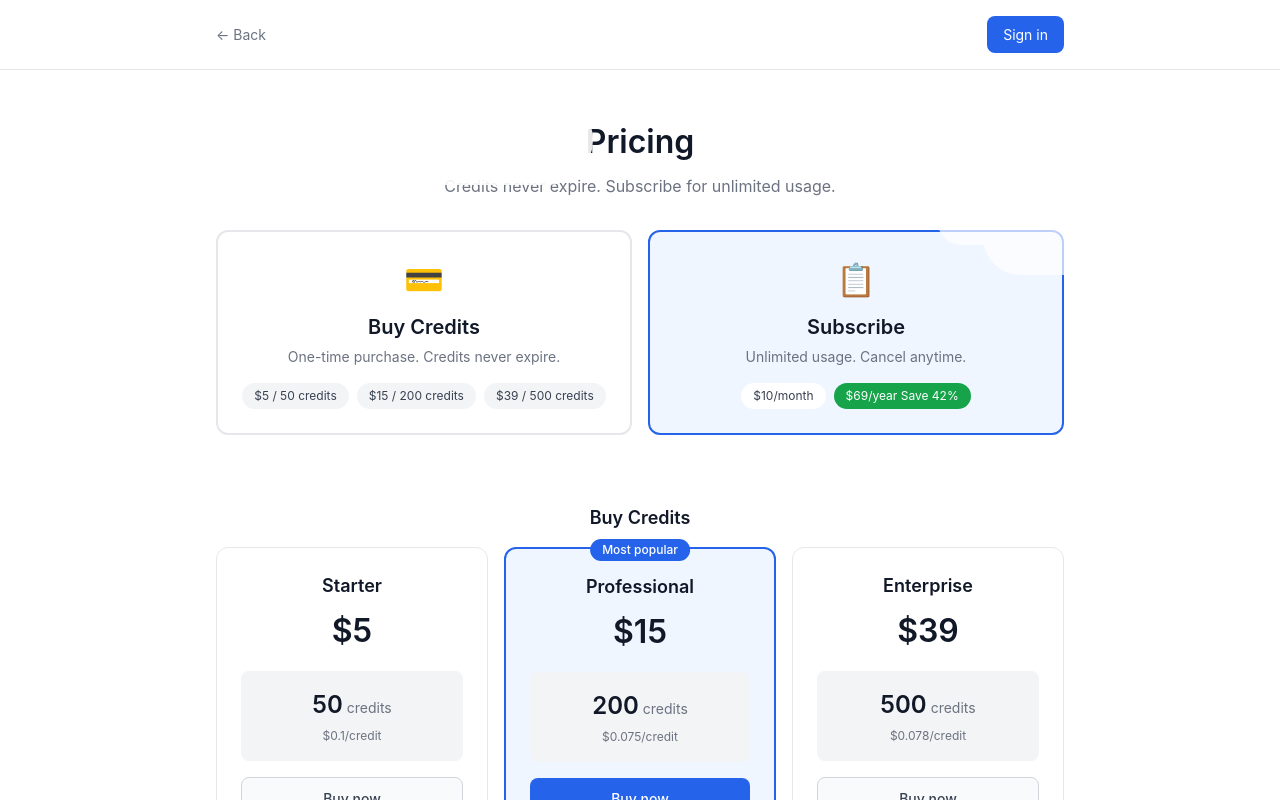
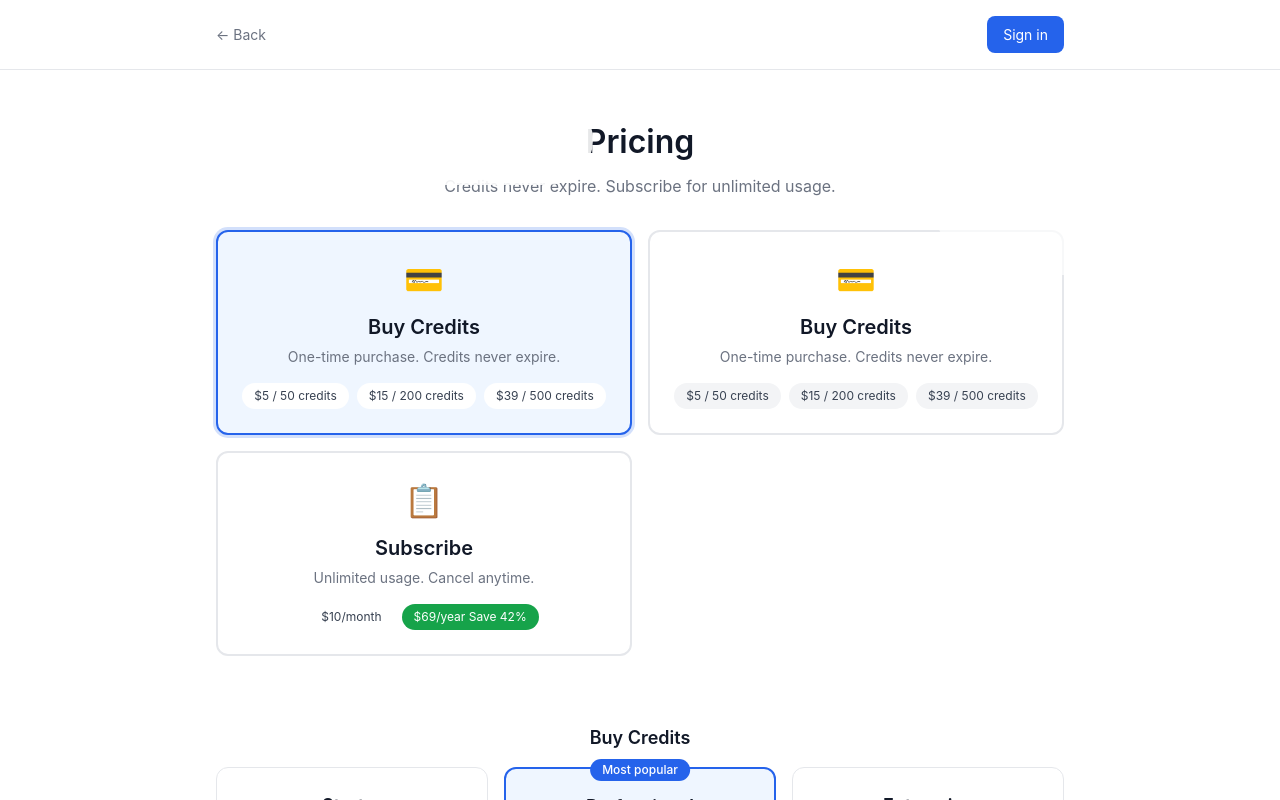
Before and after one commit to yudellardenkzlu8607-beep/image-background-remover, a Next.js app: page /pricing in a window 1280 px wide. Shown: the top 800 px of the page. Built offline with nearby package versions, Linux system fonts and the light colour scheme; no server answers.

Commit message:
feat: 定价页卡片根据滚动位置高亮显示,点击平滑滚动到对应区域

```diff
--- a/src/app/pricing/page.tsx
+++ b/src/app/pricing/page.tsx
@@ -1,6 +1,6 @@
 'use client';
 
-import { useState, useEffect } from 'react';
+import { useState, useEffect, useRef } from 'react';
 import Link from 'next/link';
 
 const creditPackages = [
@@ -49,9 +49,12 @@ const subscriptionPlans = [
 export default function Pricing() {
   const [session, setSession] = useState<any>(null);
   const [billingCycle, setBillingCycle] = useState<'monthly' | 'yearly'>('monthly');
+  const [activeSection, setActiveSection] = useState<'credits' | 'subscription'>('credits');
   const [showCheckout, setShowCheckout] = useState(false);
   const [selectedItem, setSelectedItem] = useState<any>(null);
   const [email, setEmail] = useState('');
+  const creditsRef = useRef<HTMLDivElement>(null);
+  const subscriptionRef = useRef<HTMLDivElement>(null);
 
   useEffect(() => {
     fetch('/api/auth/session')
@@ -61,6 +64,24 @@ export default function Pricing() {
         if (data?.user?.email) setEmail(data.user.email);
       })
       .catch(console.error);
+  }, []);
+
+  // Track scroll position to highlight active section
+  useEffect(() => {
+    const handleScroll = () => {
+      const creditsTop = creditsRef.current?.getBoundingClientRect().top || 0;
+      const subscriptionTop = subscriptionRef.current?.getBoundingClientRect().top || 0;
+
+      if (creditsTop <= 150 && creditsTop > subscriptionTop - 400) {
+        setActiveSection('credits');
+      } else if (subscriptionTop <= 150) {
+        setActiveSection('subscription');
+      }
+    };
+
+    window.addEventListener('scroll', handleScroll);
+    handleScroll();
+    return () => window.removeEventListener('scroll', handleScroll);
   }, []);
 
   const handleGetStarted = (item: any, type: string) => {
@@ -122,14 +143,42 @@ export default function Pricing() {
           <p style={{ fontSize: '16px', color: '#6b7280' }}>Credits never expire. Subscribe for unlimited usage.</p>
         </div>
 
-        {/* Two Big Buttons - Click to scroll */}
+        {/* Two Big Buttons - Click to scroll, highlight based on scroll position */}
         <div style={{ display: 'grid', gridTemplateColumns: '1fr 1fr', gap: '16px', marginBottom: '48px' }}>
-          <a href="#credits" style={{
-            borderRadius: '12px', padding: '24px',
-            border: '2px solid #e5e7eb', backgroundColor: 'white',
-            textAlign: 'center', textDecoration: 'none',
-            transition: 'all 0.2s'
-          }}>
+          <a
+            href="#credits-anchor"
+            onClick={(e) => { e.preventDefault(); creditsRef.current?.scrollIntoView({ behavior: 'smooth' }); }}
+            style={{
+              borderRadius: '12px', padding: '24px',
+              border: activeSection === 'credits' ? '2px solid #2563eb' : '2px solid #e5e7eb',
+              backgroundColor: activeSection === 'credits' ? '#eff6ff' : 'white',
+              textAlign: 'center', textDecoration: 'none',
+              transition: 'all 0.2s',
+              boxShadow: activeSection === 'credits' ? '0 0 0 3px rgba(37, 99, 235, 0.2)' : 'none'
+            }}
+          >
+            <div style={{ fontSize: '32px', marginBottom: '8px' }}>💳</div>
+            <h3 style={{ fontSize: '20px', fontWeight: '600', color: '#111827', marginBottom: '4px' }}>Buy Credits</h3>
+            <p style={{ fontSize: '14px', color: '#6b7280', marginBottom: '16px' }}>One-time purchase. Credits never expire.</p>
+            <div style={{ display: 'flex', gap: '8px', justifyContent: 'center', flexWrap: 'wrap' }}>
+              <span style={{ padding: '4px 12px', backgroundColor: activeSection === 'credits' ? 'white' : '#f3f4f6', borderRadius: '9999px', fontSize: '12px', color: '#374151' }}>$5 / 50 credits</span>
+              <span style={{ padding: '4px 12px', backgroundColor: activeSection === 'credits' ? 'white' : '#f3f4f6', borderRadius: '9999px', fontSize: '12px', color: '#374151' }}>$15 / 200 credits</span>
+              <span style={{ padding: '4px 12px', backgroundColor: activeSection === 'credits' ? 'white' : '#f3f4f6', borderRadius: '9999px', fontSize: '12px', color: '#374151' }}>$39 / 500 credits</span>
+            </div>
+          </a>
+
+          <a
+            href="#subscription-anchor"
+            onClick={(e) => { e.preventDefault(); subscriptionRef.current?.scrollIntoView({ behavior: 'smooth' }); }}
+            style={{
+              borderRadius: '12px', padding: '24px',
+              border: activeSection === 'subscription' ? '2px solid #2563eb' : '2px solid #e5e7eb',
+              backgroundColor: activeSection === 'subscription' ? '#eff6ff' : 'white',
+              textAlign: 'center', textDecoration: 'none',
+              transition: 'all 0.2s',
+              boxShadow: activeSection === 'subscription' ? '0 0 0 3px rgba(37, 99, 235, 0.2)' : 'none'
+            }}
+          >
             <div style={{ fontSize: '32px', marginBottom: '8px' }}>💳</div>
             <h3 style={{ fontSize: '20px', fontWeight: '600', color: '#111827', marginBottom: '4px' }}>Buy Credits</h3>
             <p style={{ fontSize: '14px', color: '#6b7280', marginBottom: '16px' }}>One-time purchase. Credits never expire.</p>
@@ -140,11 +189,18 @@ export default function Pricing() {
             </div>
           </a>
 
-          <a href="#subscription" style={{
-            borderRadius: '12px', padding: '24px',
-            border: '2px solid #2563eb', backgroundColor: '#eff6ff',
-            textAlign: 'center', textDecoration: 'none'
-          }}>
+          <a
+            href="#subscription-anchor"
+            onClick={(e) => { e.preventDefault(); subscriptionRef.current?.scrollIntoView({ behavior: 'smooth' }); }}
+            style={{
+              borderRadius: '12px', padding: '24px',
+              border: activeSection === 'subscription' ? '2px solid #2563eb' : '2px solid #e5e7eb',
+              backgroundColor: activeSection === 'subscription' ? '#eff6ff' : 'white',
+              textAlign: 'center', textDecoration: 'none',
+              transition: 'all 0.2s',
+              boxShadow: activeSection === 'subscription' ? '0 0 0 3px rgba(37, 99, 235, 0.2)' : 'none'
+            }}
+          >
             <div style={{ fontSize: '32px', marginBottom: '8px' }}>📋</div>
             <h3 style={{ fontSize: '20px', fontWeight: '600', color: '#111827', marginBottom: '4px' }}>Subscribe</h3>
             <p style={{ fontSize: '14px', color: '#6b7280', marginBottom: '16px' }}>Unlimited usage. Cancel anytime.</p>
@@ -156,8 +212,7 @@ export default function Pricing() {
         </div>
 
         {/* Credits Section */}
-        <div id="credits" style={{ marginBottom: '48px', paddingTop: '20px' }}>
-          <div style={{ height: '1px' }} id="credits-anchor" />
+        <div ref={creditsRef} id="credits-anchor" style={{ marginBottom: '48px', paddingTop: '20px' }}>
           <h2 style={{ fontSize: '18px', fontWeight: '600', color: '#111827', marginBottom: '16px', textAlign: 'center' }}>Buy Credits</h2>
           <div style={{ display: 'grid', gridTemplateColumns: 'repeat(3, 1fr)', gap: '16px' }}>
             {creditPackages.map((pkg) => (
@@ -207,8 +262,7 @@ export default function Pricing() {
         </div>
 
         {/* Subscription Section */}
-        <div id="subscription" style={{ paddingTop: '20px' }}>
-          <div style={{ height: '1px' }} id="subscription-anchor" />
+        <div ref={subscriptionRef} id="subscription-anchor" style={{ paddingTop: '20px' }}>
           <h2 style={{ fontSize: '18px', fontWeight: '600', color: '#111827', marginBottom: '16px', textAlign: 'center' }}>Or Subscribe for Unlimited</h2>
 
           {/* Billing Toggle */}
```
Also changed, not shown: 15 other files (tests, documents, lock files or other folders).
